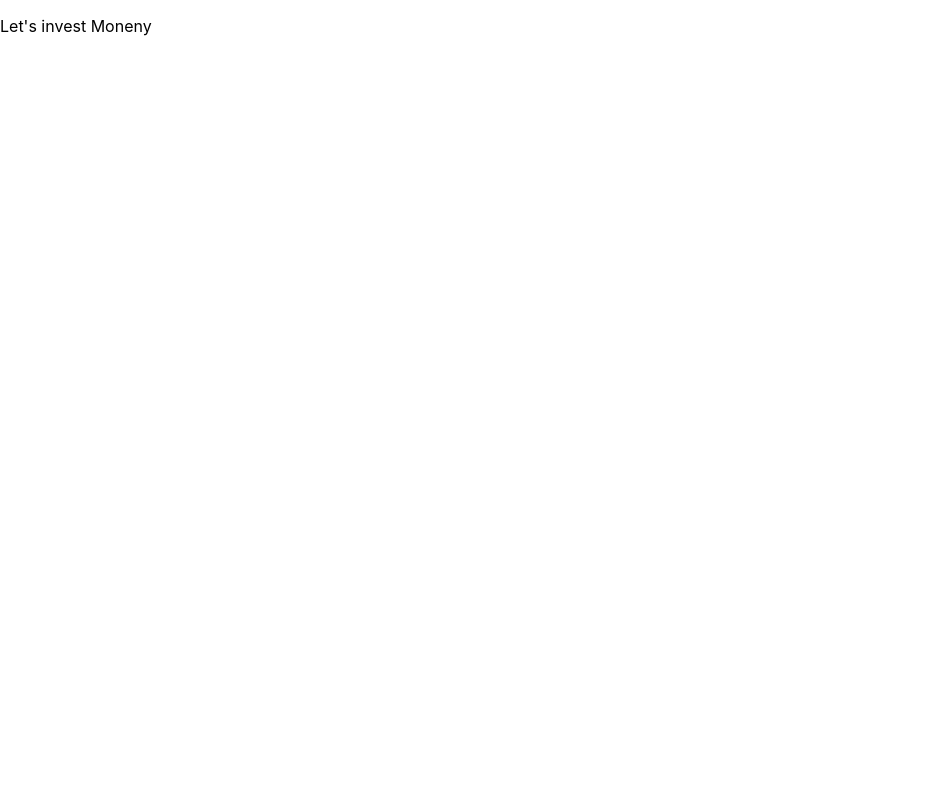
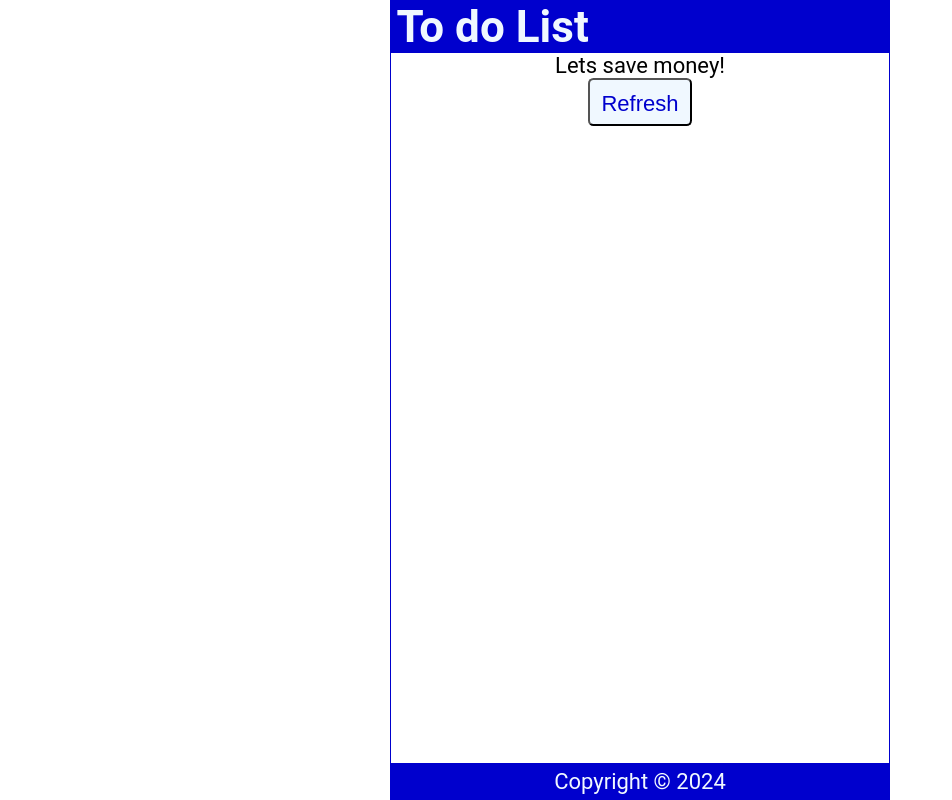
Before and after one commit to GitTamizh/WebDevelopment, a React (Create React App) app in the folder Practice-Reactjs/example/: page / in a window 1280 px wide. Shown: the whole page, without its empty margins (0-952 px from the left). Built offline with nearby package versions, Linux system fonts and the light colour scheme.

Commit message:
added new functions and css codes for to do list app

```diff
--- a/Practice-Reactjs/example/src/App.css
+++ /dev/null
@@ -1,38 +0,0 @@
-.App {
-  text-align: center;
-}
-
-.App-logo {
-  height: 40vmin;
-  pointer-events: none;
-}
-
-@media (prefers-reduced-motion: no-preference) {
-  .App-logo {
-    animation: App-logo-spin infinite 20s linear;
-  }
-}
-
-.App-header {
-  background-color: #282c34;
-  min-height: 100vh;
-  display: flex;
-  flex-direction: column;
-  align-items: center;
-  justify-content: center;
-  font-size: calc(10px + 2vmin);
-  color: white;
-}
-
-.App-link {
-  color: #61dafb;
-}
-
-@keyframes App-logo-spin {
-  from {
-    transform: rotate(0deg);
-  }
-  to {
-    transform: rotate(360deg);
-  }
-}
--- a/Practice-Reactjs/example/src/App.js
+++ b/Practice-Reactjs/example/src/App.js
@@ -1,16 +1,14 @@
-import logo from './logo.svg';
-import './App.css';
+import Header from './Header';
+import Content from './Content';
+import Footer from './Footer';
 
 function App() {
-  function nameChange(){
-    const names = ["give", "grow", "earn", "save", "invest", "split"];
-    const id = Math.floor(Math.random() * names.length);
-    return names[id];
-  }
+
   return (
-    <div >
-      <p>Let's {nameChange()} Moneny</p>
-
+    <div className='App'>
+      <Header />
+      <Content />
+      <Footer />
     </div>
   );
 }
--- /dev/null
+++ b/Practice-Reactjs/example/src/Content.js
@@ -0,0 +1,26 @@
+import React from 'react'
+
+const Content = () => {
+    function handleNameChange(){
+        const names = ["give", "grow", "earn", "save", "invest", "split"];
+        const id = Math.floor(Math.random() * names.length);
+        return names[id];
+    }
+
+    const handleClick = (e) => {
+        console.log(e.target.innerText);
+    }
+    const handleClick2 = (name) =>{
+        console.log(`Thanks for the Support ${name}`);
+    }
+
+    return (
+        <main>
+        <p onDoubleClick={() => handleClick2('Tamizh')}>Lets {handleNameChange()} money!</p>
+        <button onClick={(e) => handleClick(e)}>Refresh</button>
+        </main>
+
+    )
+}
+
+export default Content
--- /dev/null
+++ b/Practice-Reactjs/example/src/Footer.js
@@ -0,0 +1,10 @@
+import React from 'react'
+
+const Footer = () => {
+    const year = new Date();
+    return (
+        <footer>Copyright &copy; {year.getFullYear()}</footer>
+    )
+}
+
+export default Footer
--- /dev/null
+++ b/Practice-Reactjs/example/src/Header.js
@@ -0,0 +1,11 @@
+import React from 'react'
+
+const Header = () => {
+    return (
+        <header>
+            <h1>To do List</h1>
+        </header>
+    )
+}
+
+export default Header
--- a/Practice-Reactjs/example/src/index.css
+++ b/Practice-Reactjs/example/src/index.css
@@ -1,13 +1,189 @@
+* {
+  margin: 0;
+  padding: 0;
+  box-sizing: border-box;
+}
+
+html {
+  font-size: 22px;
+}
+
 body {
-  margin: 0;
-  font-family: -apple-system, BlinkMacSystemFont, 'Segoe UI', 'Roboto', 'Oxygen',
+  min-height: 100vh;
+  font-family: 'Roboto', 'Oxygen',
     'Ubuntu', 'Cantarell', 'Fira Sans', 'Droid Sans', 'Helvetica Neue',
     sans-serif;
   -webkit-font-smoothing: antialiased;
   -moz-osx-font-smoothing: grayscale;
 }
 
-code {
-  font-family: source-code-pro, Menlo, Monaco, Consolas, 'Courier New',
-    monospace;
+.App {
+  display: flex;
+  flex-direction: column;
+  justify-content: center;
+  align-items: center;
+  height: 100vh;
+  width: 100%;
+  max-width: 500px;
+  border: 1px solid mediumblue;
+  margin: auto;
 }
+
+header {
+  width: 100%;
+  padding: 0 0.25em;
+  background-color: mediumblue;
+  color: aliceblue;
+  display: flex;
+  justify-content: space-between;
+  align-items: center;
+}
+
+main {
+  width: 100%;
+  display: flex;
+  flex-direction: column;
+  flex-grow: 1;
+  justify-content: flex-start;
+  align-items: center;
+  overflow-y: auto;
+}
+
+footer {
+  width: 100%;
+  padding: 0.25em;
+  background-color: mediumblue;
+  color: aliceblue;
+  display: grid;
+  place-content: center;
+}
+
+ul {
+  width: 100%;
+  list-style: none;
+  padding: 0 0.25rem 0.25rem;
+}
+
+ul li::before {
+  content: "\200B";
+}
+
+.item {
+  display: flex;
+  justify-content: flex-start;
+  align-items: center;
+  padding: 0.5rem 0 0.5rem 0.5rem;
+  margin: 0.25rem 0;
+  background-color: #eee;
+}
+
+.item:first-child {
+  margin: 0;
+}
+
+.item input[type="checkbox"] {
+  text-align: center;
+  width: 2.5rem;
+  width: 48px;
+  min-width: 48px;
+  height: 2.5rem;
+  height: 48px;
+  min-height: 48px;
+  cursor: pointer;
+  margin-right: 0.5rem;
+}
+
+.item input[type="checkbox"]:focus+label {
+  text-decoration: underline;
+}
+
+.item>label {
+  font-size: 0.75rem;
+  flex-grow: 1;
+}
+
+.item svg {
+  width: 48px;
+  min-width: 48px;
+  height: 36px;
+  font-size: 1rem;
+  color: steelblue;
+  cursor: pointer;
+}
+
+.item svg:focus,
+.item svg:hover {
+  color: red;
+  outline: none;
+}
+
+.addForm {
+  width: 100%;
+  display: flex;
+  justify-content: flex-start;
+  margin: 0.5rem 0 0;
+  padding: 0 0.5rem 0.25rem;
+  border-bottom: 1px solid #eee;
+}
+
+.addForm label {
+  position: absolute;
+  left: -99999px;
+}
+
+.addForm input[type='text'] {
+  flex-grow: 1;
+  max-width: calc(100% - 50px);
+  min-height: 48px;
+  font-size: 1rem;
+  padding: 0.25rem;
+  border-radius: 0.25rem;
+  margin-right: 0.25rem;
+  outline: none;
+}
+
+button {
+  height: 48px;
+  min-width: 48px;
+  border-radius: 0.25rem;
+  padding: 0.5rem;
+  font-size: 1rem;
+  background-color: aliceblue;
+  color: mediumblue;
+  cursor: pointer;
+}
+
+button:focus,
+button:hover {
+  color: white;
+  background-color: limegreen;
+  outline: none;
+}
+
+.searchForm {
+  width: 100%;
+  display: flex;
+  justify-content: flex-start;
+  margin: 0.25rem 0 0;
+  padding: 0 0.5rem 0.25rem;
+  border-bottom: 1px solid #eee;
+}
+
+.searchForm label {
+  position: absolute;
+  left: -99999px;
+}
+
+.searchForm input[type='text'] {
+  flex-grow: 1;
+  max-width: 100%;
+  min-height: 48px;
+  font-size: 1rem;
+  padding: 0.25rem;
+  border-radius: 0.25rem;
+  outline: none;
+}
+p{
+  align-items: center;
+
+}
```
Also changed, not shown: Practice-Reactjs/example/src/logo.svg (deleted).
